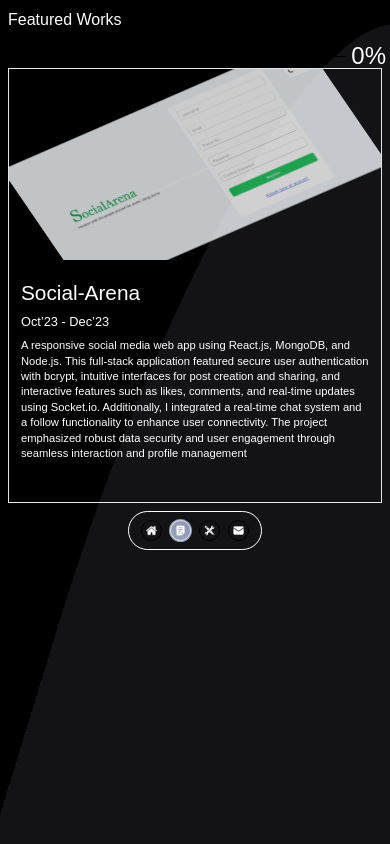
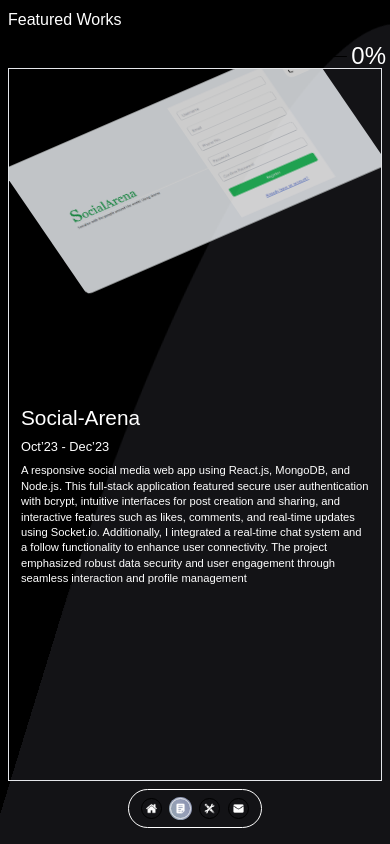
Before and after one commit to NotGyashu/Updated-Portfolio, a React (Create React App) app: page /projects in a window 390 px wide. Built offline with nearby package versions, Linux system fonts and the light colour scheme; the HTML template or start-up script is replaced by a standard one; a web font is replaced by a local one.

Commit message:
fix: Enhance Projects component layout for improved responsiveness; adjust flex properties for better space utilization

```diff
--- a/src/components/projects.js
+++ b/src/components/projects.js
@@ -73,9 +73,9 @@ function Projects() {
         <ScrollTracker ref={scrollRef} />
       </div>
       {/* Main content area - Takes remaining space */}
-      <div className="flex md:gap-5 gap-2 flex-col  justify-between p-2">
+      <div className="flex md:gap-5 h-full gap-2 flex-col flex-grow  justify-between p-2">
       <div
-        className="flex  lg:mx-7  gap-12 lg:gap-28 md:gap-16 justify-between overflow-x-scroll no-scrollbar"
+        className="flex  lg:mx-7 flex-grow  gap-12 lg:gap-28 md:gap-16 justify-between overflow-x-scroll no-scrollbar"
         id="parent"
         ref={scrollRef}
         style={{
@@ -85,7 +85,7 @@ function Projects() {
         {projects.map((p, index) => (
           <div
             key={index}
-            className="flex border w-full min-w-full gap-2 flex-shrink-0 relative lg:flex-row flex-col h-full"
+            className="flex border flex-grow w-full min-w-full gap-2 flex-shrink-0 relative lg:flex-row flex-col h-full"
           >
             {/* Image section */}
             <div className="lg:w-2/5 w-full lg:h-full overflow-hidden h-[45%] flex lg:p-12 md:p-8 p-3">
@@ -93,7 +93,7 @@ function Projects() {
             </div>
 
             {/* Text section */}
-            <div className="lg:w-3/5 w-full lg:h-full h-[55%] p-3 md:p-6 lg:p-12 gap-2 md:gap-3 lg:gap-6 flex rounded-lg flex-col overflow-hidden">
+            <div className="lg:w-3/5 flex-grow w-full lg:h-full h-[55%] p-3 md:p-6 lg:p-12 gap-2 md:gap-3 lg:gap-6 flex rounded-lg flex-col overflow-hidden">
               <div
                 className="text-[clamp(1.3rem,3.5vw,3.5rem)] Panchang-font flex-shrink-0 leading-tight"
                 onMouseEnter={() => {
```
